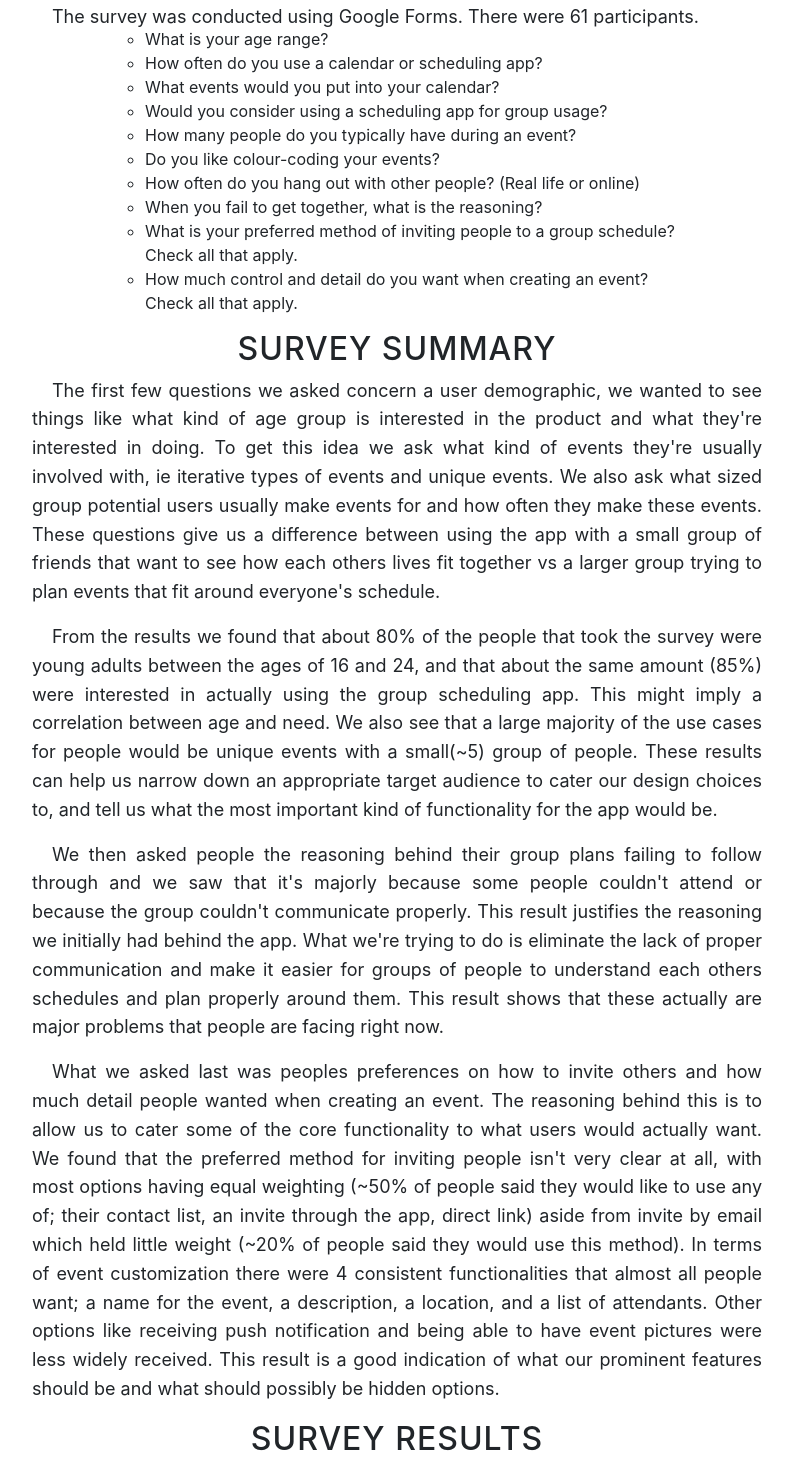
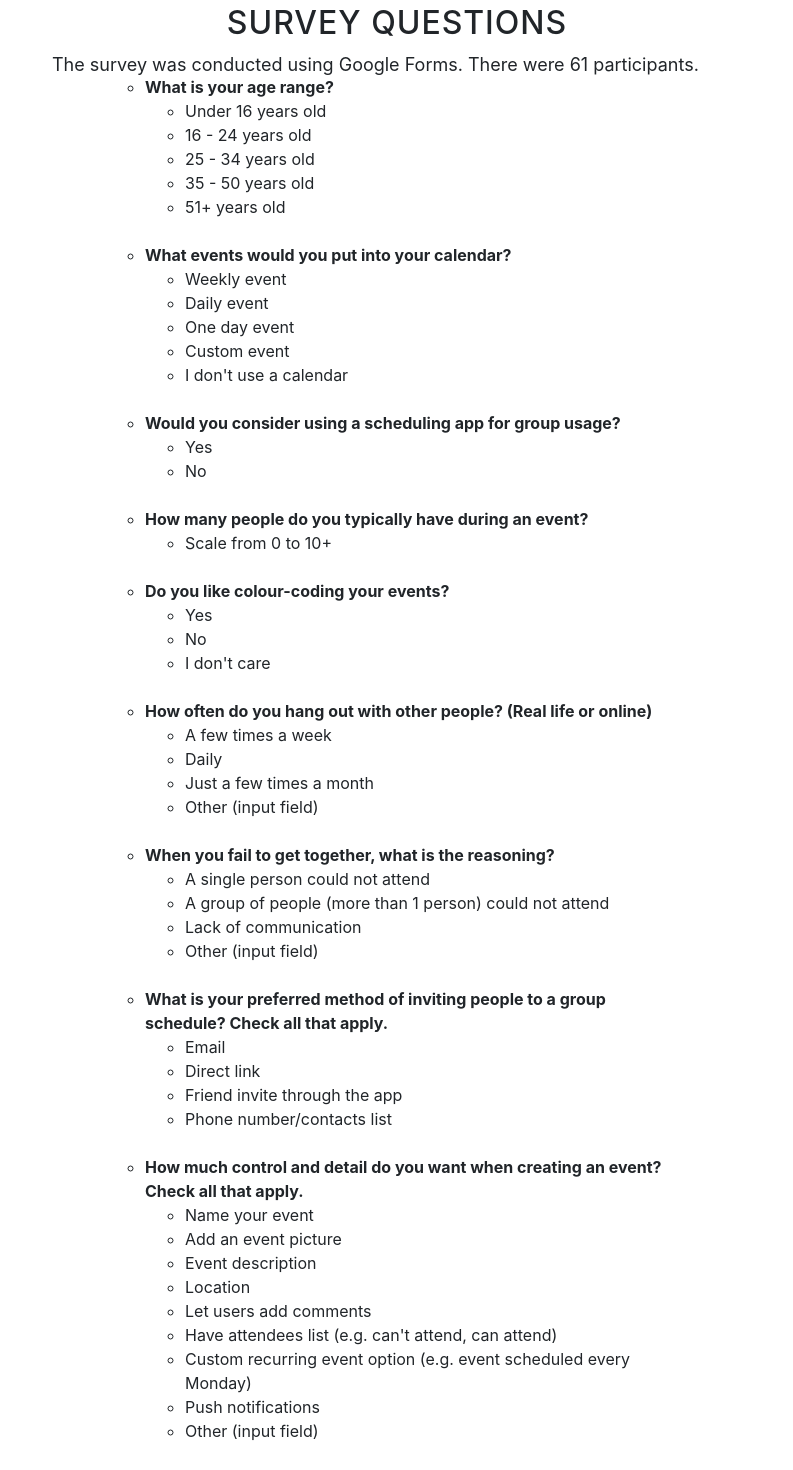
Before and after one commit to bnthp/CPSC481, a website with bundled scripts: page project1/index.html in a window 1280 px wide. Shown: the part 2839-4309 px from the top of the page, without its empty margins (243-1036 px from the left). Built offline with nearby package versions, Linux system fonts and the light colour scheme.

Commit message:
added more depth to survey questions

```diff
--- a/project1/index.html
+++ b/project1/index.html
@@ -42,7 +42,7 @@
               <a class="nav-link js-scroll-trigger" href="#q1">Stakeholders and Users</a>
             </li>
             <li class="nav-item">
-              <a class="nav-link js-scroll-trigger" href="#q2">Methods</a>
+              <a class="nav-link js-scroll-trigger" href="#q2">Research Methods</a>
             </li>
             <li class="nav-item">
               <a class="nav-link js-scroll-trigger" href="#q3">Reflection</a>
@@ -121,20 +121,86 @@
             </br></br>
             <h2>Survey</h2>
               <p>Our first research method was making a survey. The reasoning for this was so we could get a good idea whether people would actually want to use a a scheduling app for groups, what kind of basic functionality people would like to see in the app, and what kind of issues people face when using scheduling apps.</p>
+            </br></br>
             <h2>Survey Questions</h2>
             <p>The survey was conducted using Google Forms. There were 61 participants.</p>
             <ul class="list">
-              <li>What is your age range?</li>
-              <li>How often do you use a calendar or scheduling app?</li>
-              <li>What events would you put into your calendar?</li>
-              <li>Would you consider using a scheduling app for group usage?</li>
-              <li>How many people do you typically have during an event?</li>
-              <li>Do you like colour-coding your events?</li>
-              <li>How often do you hang out with other people? (Real life or online)</li>
-              <li>When you fail to get together, what is the reasoning?</li>
-              <li>What is your preferred method of inviting people to a group schedule? Check all that apply.</li>
-              <li>How much control and detail do you want when creating an event? Check all that apply.</li>
+              <li><b>What is your age range?</b>
+                <ul>
+                  <li>Under 16 years old</li>
+                  <li>16 - 24 years old</li>
+                  <li>25 - 34 years old</li>
+                  <li>35 - 50 years old</li>
+                  <li>51+ years old</li>
+                </ul>
+              </br>
+              </li>
+              <li><b>What events would you put into your calendar?</b>
+                <ul>
+                  <li>Weekly event</li>
+                  <li>Daily event</li>
+                  <li>One day event</li>
+                  <li>Custom event</li>
+                  <li>I don't use a calendar</li>
+                </ul>
+              </br></li>
+              <li><b>Would you consider using a scheduling app for group usage?</b>
+                <ul>
+                  <li>Yes</li>
+                  <li>No</li>
+                </ul>
+              </br></li>
+              <li><b>How many people do you typically have during an event?</b>
+                <ul>
+                  <li>Scale from 0 to 10+</li>
+                </ul>
+              </br></li>
+              <li><b>Do you like colour-coding your events?</b>
+                <ul>
+                  <li>Yes</li>
+                  <li>No</li>
+                  <li>I don't care</li>
+                </ul>
+              </br></li>
+              <li><b>How often do you hang out with other people? (Real life or online)</b>
+                <ul>
+                  <li>A few times a week</li>
+                  <li>Daily</li>
+                  <li>Just a few times a month</li>
+                  <li>Other (input field)</li>
+                </ul>
+              </br></li>
+              <li><b>When you fail to get together, what is the reasoning?</b>
+                <ul>
+                  <li>A single person could not attend</li>
+                  <li>A group of people (more than 1 person) could not attend</li>
+                  <li>Lack of communication</li>
+                  <li>Other (input field)</li>
+                </ul>
+              </br></li>
+              <li><b>What is your preferred method of inviting people to a group schedule? Check all that apply.</b>
+                <ul>
+                  <li>Email</li>
+                  <li>Direct link</li>
+                  <li>Friend invite through the app</li>
+                  <li>Phone number/contacts list</li>
+                </ul>
+              </br></li>
+              <li><b>How much control and detail do you want when creating an event? Check all that apply.</b>
+                <ul>
+                  <li>Name your event</li>
+                  <li>Add an event picture</li>
+                  <li>Event description</li>
+                  <li>Location</li>
+                  <li>Let users add comments</li>
+                  <li>Have attendees list (e.g. can't attend, can attend)</li>
+                  <li>Custom recurring event option (e.g. event scheduled every Monday)</li>
+                  <li>Push notifications</li>
+                  <li>Other (input field)</li>
+                </ul>
+              </br></li>
             </ul>
+            </br></br>
             <h2>Survey Summary</h2>
               <p>The first few questions we asked concern a user demographic, we wanted to see things like what kind of age group is interested in the product and what they're interested in doing. To get this idea we ask what kind of events they're usually involved with, ie iterative types of events and unique events. We also ask what sized group potential users usually make events for and how often they make these events. These questions give us a difference between using the app with a small group of friends that want to see how each others lives fit together vs a larger group trying to plan events that fit around everyone's schedule.
               </p>
@@ -144,6 +210,7 @@
               </p>
               <p>What we asked last was peoples preferences on how to invite others and how much detail people wanted when creating an event. The reasoning behind this is to allow us to cater some of the core functionality to what users would actually want. We found that the preferred method for inviting people isn't very clear at all, with most options having equal weighting (~50% of people said they would like to use any of; their contact list, an invite through the app, direct link) aside from invite by email which held little weight (~20% of people said they would use this method). In terms of event customization there were 4 consistent functionalities that almost all people want; a name for the event, a description, a location, and a list of attendants. Other options like receiving push notification and being able to have event pictures were less widely received. This result is a good indication of what our prominent features should be and what should possibly be hidden options.
               </p>
+            </br></br>
             <h2>Survey Results</h2>
             <figure>
               <img class="img_cell" src="img/survey/age range.png" class="img_cell">
@@ -188,10 +255,12 @@
             </figure>
 
            </br></br>
+           </br></br>
             <h2>Narration</h2>
               <p>We decided to do a narrative with some select people so that we could see what they actually try to do when faced with a task. This complements the survey that was mainly shallow evaluation, with a more in depth user response. This helps up see what the flow of information looks like in someone's hand and whether its intuitive to the people using it. We also wanted to get information regarding what people like or didn't like or what people thought was intuitive when using a scheduling app.
               </p>
 
+            </br></br>
             <h2>Narration questions</h2>
             (These are the instructions we gave to the interviewees)</br></br>
             <p>Attempt the following. Please describe the steps you are taking, and your thought process. If you are unable to complete any of the tasks, tell us your thoughts.
@@ -210,8 +279,9 @@
                 <li>Find the event in your calendar. Change view [calendar view] from month, week, and day.</li>
                 <li>Delete the event.</li>
             </ul>
+            <p></p>
 
-            <p></p>
+            </br></br>
             <h2>Narration findings and highlights</h2>
               <p>Our narration involved interviewing six individuals and asking them to perform a series of tasks on the Google calendar app, such as adding an event, modifying its details, and deleting the event. We closely examined how users would try to navigate through the application to find an event they added (displaying the daily, weekly, monthly and yearly views), how they displayed event details to our interviewers, and also recorded their reactions when we asked them to perform pretty unorthodox tasks such as making a group of people who could view the calendar and sharing the details of an event to a contact via the app.
               </p>
@@ -223,7 +293,7 @@
               </p>
               <p>When asked to create a group or share the event, most participants’ first reaction was to open the menu and scroll through the options. Two individuals who declared they were advanced users knew how to share the event with others and went directly to the option without much searching. Others took more time. One person swiped their finger across the event and accidentally deleted it.
               </p>
-              <p>Some other comments we received during the narrations included an inconvenience that only Gmail users were available to share the event with, and a discomfort that when filling in a location, the app suggests the most recent places the user has been to.
+              <p>Some other comments we received during the narrations included an inconvenience that only Gmail users were available to share the event with. Another commenter mentioned that they felt discomfort when filling in a location, the app suggests the most recent places the user has been to.
               </p>
               <figure>
                 <img class="img_cell" src="img/survey/brenda and hannah.png" class="img_cell">
@@ -240,11 +310,13 @@
           <div class="col-lg-8 mx-auto">
             <!-- <h1 class="question"><span>Question 1:</span></h1> -->
             <h1>Post Research Reflection</h1>
-            <p>In this section, we will discuss what went well, what went poorly, and what would we do differently after conducting the user research methods above.
+            <p>In this section, we will discuss what went well, what went poorly, and what we should have done differently after conducting the user research methods above.
             </p>
             <p>Some of the survey questions we asked initially were confusing, our participants didn't understand some of the questions. Since some who filled out the survey were friends of ours, they tended not to take it seriously and gave us ridiculous or false answers which skewed the data until we cleaned them out. Apart from that, the people that answered properly seemed to give good feedback that helped us in showing what was important in the app.
             </p>
-            <p>There was a fairly major flaw with the narratives: though we asked them to, most people didn't voice their thoughts and actions out loud while they used the calendar app. This resulted in it not being as much of a narration as we wanted to be, which is probably because people don't like thinking out loud especially when they think a task is fairly simple. On the positive side,  we could still see the people’s hand movements and how they interacted with the app as well as what they found intuitive to do, it gave us some insight on user flow within the app. People did say small phrases when something was particularly annoying or difficult, which we consider useful feedback for what to focus on even though the methodology didn't go the way we wanted it to go. Overall it was fairly successful even though it didn't go as planned.
+            <p>During the narratives, we noticed throughout the process that some of the instructions and questions were not as well thought out as they should have been. A better approach to take in the future is to test the narrative questions on a member of the group before gathering results from participants.
+            </p>
+            <p>There was a fairly major flaw with the narratives: though we asked them to, most people didn't voice their thoughts and actions out loud while they used the calendar app. This resulted in it not being as much of a narration as we wanted to be, which is probably because people don't like thinking out loud especially when they think a task is fairly simple. On the positive side,  we could still see the people’s hand movements and how they interacted with the app as well as what they found intuitive to do, it gave us some insight on user flow within the app. People did say small phrases when something was particularly annoying or difficult, which we consider useful feedback for what to focus on even though the methodology didn't go the way we wanted it to go. Overall, the narration research was fairly successful, even though it didn't go as planned. A lot of insight was gained through both user research methods.
             </p>
         </div>
       </div>
@@ -256,8 +328,8 @@
         <div class="row">
           <div class="col-lg-8 mx-auto">
             <!-- <h1 class="question"><span>Question 1:</span></h1> -->
-            <h1>User Research Methods</h1>
-            </p>
+            <h1>System Expectations</h1>
+            <p>In this section, we will provide some tasks and their descriptions. These tasks will be implemented to our scheduling application.</p>
               <ul class="list">
                 <li><b>Account creation:</b> Create an account with basic identifying information to sign in and for others to find your account.</li>
                 <li><b>Account edit:</b> Previously entered account information can be changed.</li>
```
